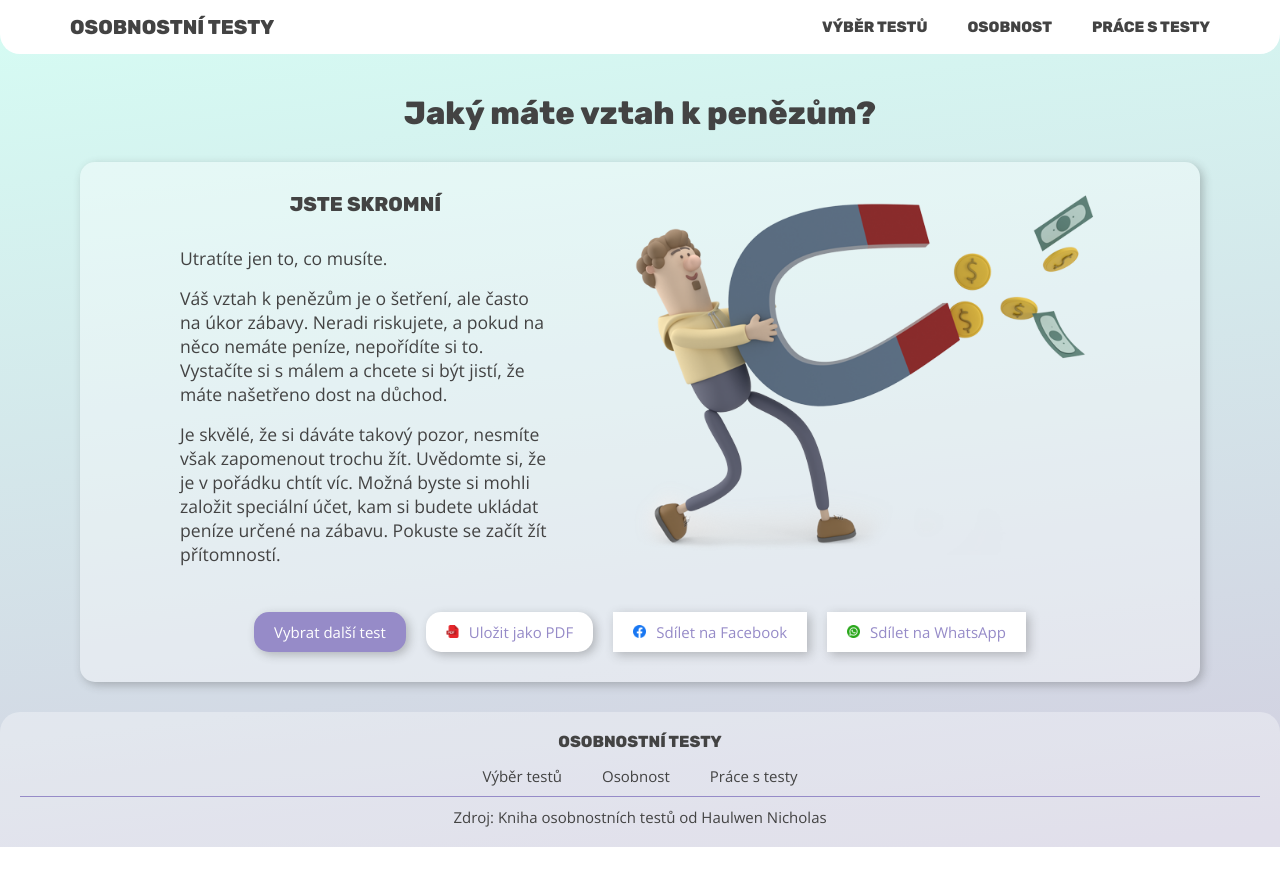
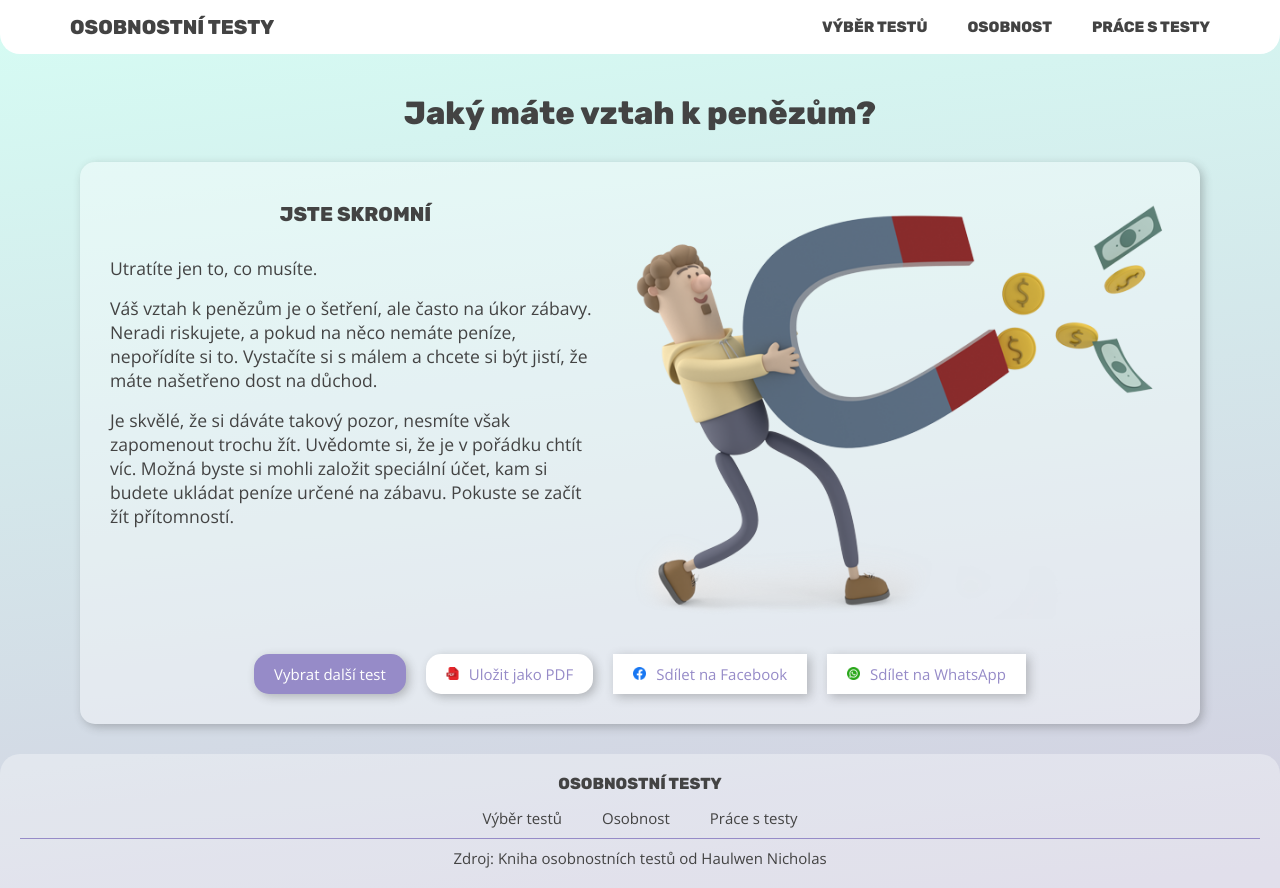
Before and after one commit to gracianaa/osobnostni-testy, a React (Vite) app: page /test/1/results/1 in a window 1280 px wide. Before the commit the page ends 847 px from the top, so only its background shows below. Built offline with nearby package versions, Linux system fonts and the light colour scheme.

Commit message:
results page padding cleaning and max width on text instead

```diff
--- a/src/pages/ResultsPage/style.css
+++ b/src/pages/ResultsPage/style.css
@@ -1,4 +1,5 @@
 .resultCard {
+  padding: 40px 30px 30px 30px;
   border-radius: 15px;
   background-color: rgba(255, 255, 255, 0.368);
   box-shadow: var(--shadow);
@@ -10,10 +11,6 @@
   gap: 30px;
   align-items: center;
   justify-content: center;
-}
-
-.resultCard__permanent {
-  padding: 30px 30px 0 30px;
 }
 
 .resultCard__title {
@@ -55,9 +52,8 @@
 
   .resultCard__permanent {
     display: flex;
-    gap: 80px;
-    justify-content: space-between;
-    padding: 30px 100px 0 100px;
+    gap: 30px;
+    justify-content: center;
   }
 
   .resultCard__title {
@@ -70,6 +66,7 @@
 
   .resultCard__text {
     min-height: 100%;
+    max-width: 550px;
     flex-basis: 50%;
     flex-grow: 1;
   }
```
